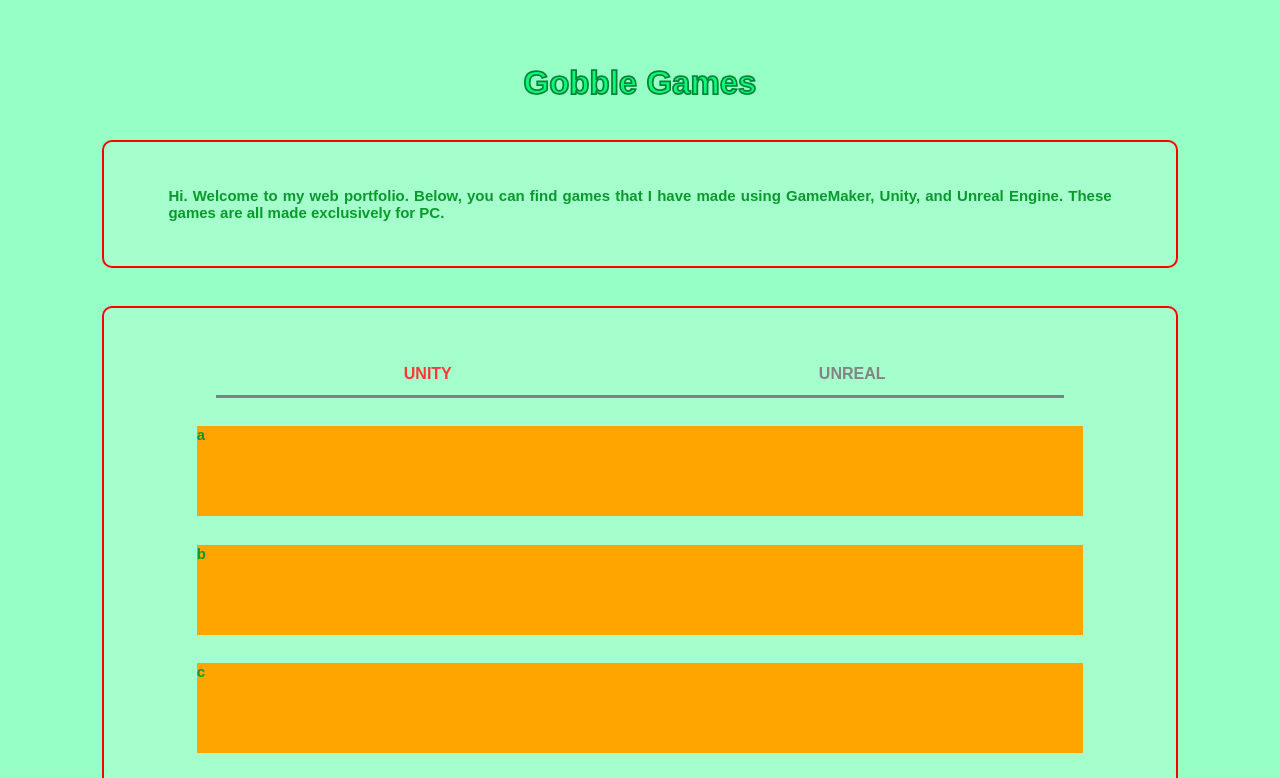
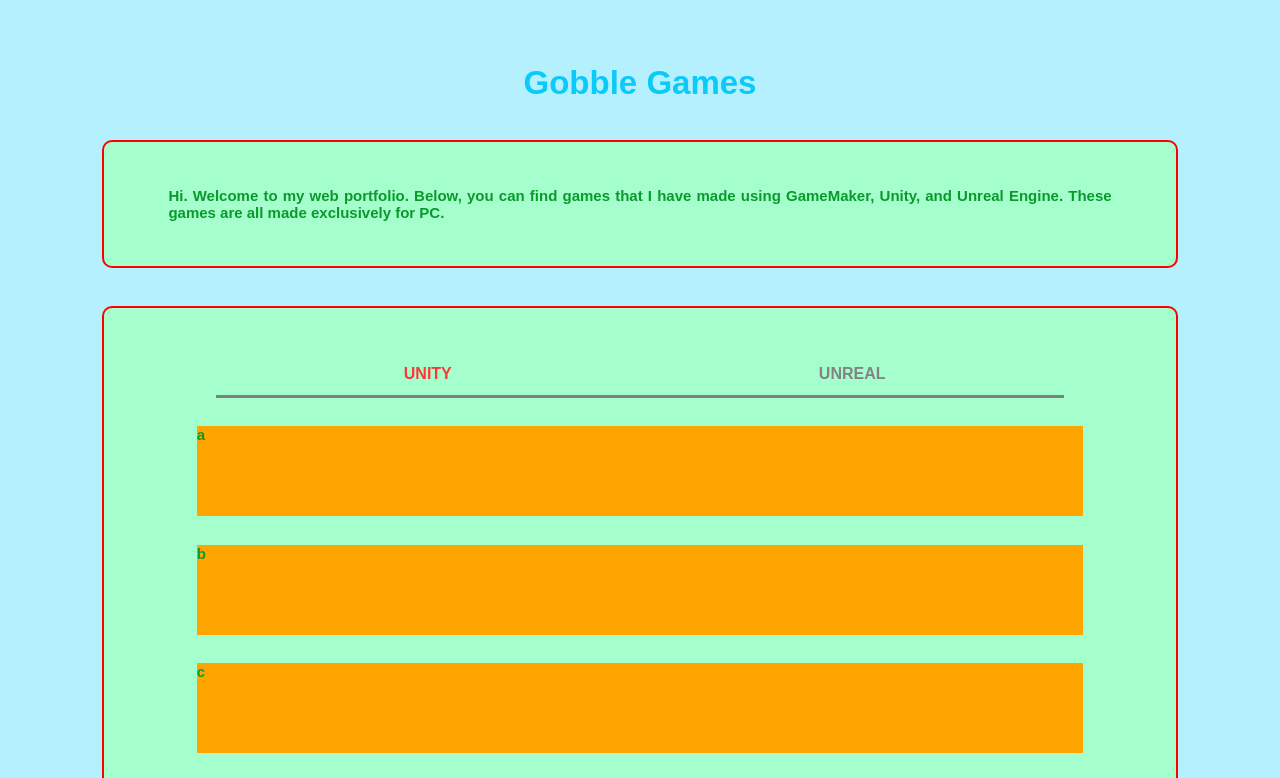
Before and after one commit to ZJason5958/game_design_portfolio, a plain HTML site: page website/index.html in a window 1280 px wide. Shown: the top 778 px of the page. Drawn offline with Linux system fonts and the light colour scheme.

Commit message:
Update styles.css

```diff
--- a/website/styles.css
+++ b/website/styles.css
@@ -3,19 +3,18 @@
 }
 
 body {
-    background: rgba(112, 255, 179, 0.739);
+    background: rgba(161, 236, 255, 0.779);
     font-family: sans-serif;
     font-size: 15px;
     margin: 0;
 }
 
 header {
-    color: rgb(10, 250, 122);
+    color: rgb(10, 202, 250);
     font-size: 33px;
     font-weight: 900;
     margin: 5% 4% 2% 4%;
     text-align: center;
-    -webkit-text-stroke: 1.75px rgb(5, 132, 56);
 }
 
 section {
```
